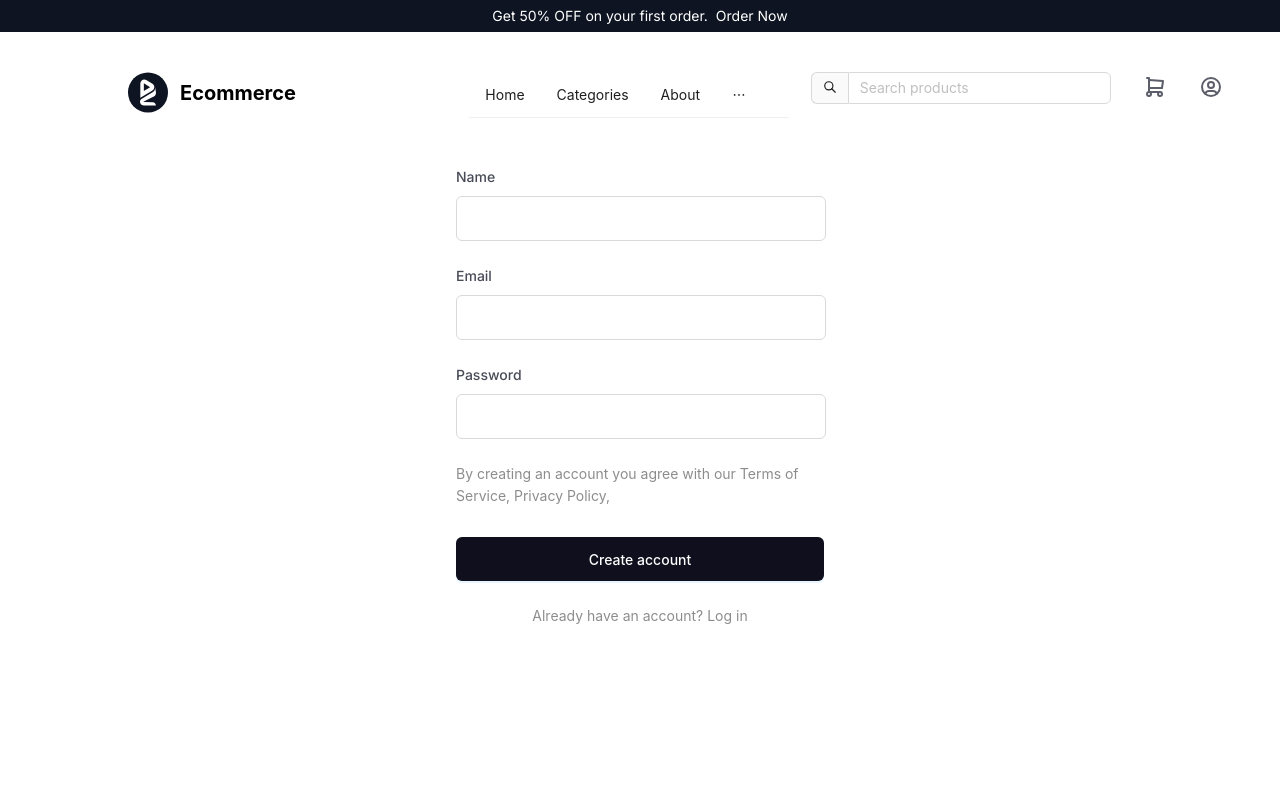
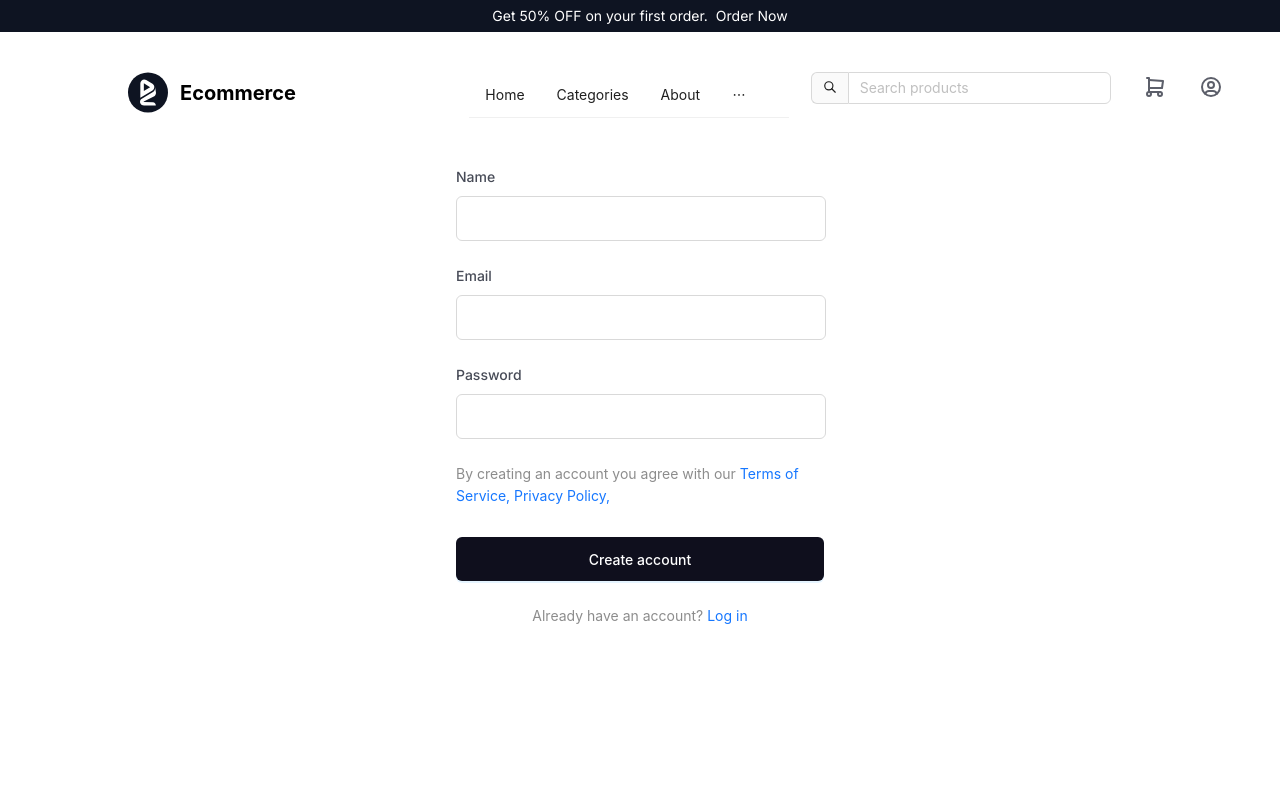
Before and after one commit to DiegoCG171/clothes-shop, a React (Vite) app: page /about in a window 1280 px wide. Shown: the top 800 px of the page. Built offline with nearby package versions, Linux system fonts and the light colour scheme.

Commit message:
Se realizo el apartado de login y estructuracion de css y conponentes

```diff
--- a/src/pages/HomePage/HeroPage.tsx
+++ b/src/components/HomePage/hero-section.tsx
@@ -1,7 +1,7 @@
 import { Row } from "antd";
-import { TextSection } from "./TextSection";
-import { ImageSection } from "./ImageSection";
-import "./HeroSection.css";
+import { TextSection } from "./text-section";
+import { ImageSection } from "./image-section";
+import "../../styles/components/hero-section/hero-section.css";
 
 export const HeroPage = () => {
     return (
--- a/src/pages/HomePage/TextSection.tsx
+++ b/src/components/HomePage/text-section.tsx
@@ -1,5 +1,5 @@
 import { Button, Col, Flex, Typography } from "antd";
-import "./TextSection.css";
+import "../../styles/components/hero-section/text-section.css";
 
 const { Title, Text } = Typography;
 
--- a/src/pages/AboutPage.tsx
+++ b/src/pages/AboutPage.tsx
@@ -1,4 +1,4 @@
-import {RegisterForm} from "./form/RegisterForm"
+import {RegisterForm} from "./RegisterForm"
 
 
 export const AboutPage = () => {
--- a/src/pages/HomePage.tsx
+++ b/src/pages/HomePage.tsx
@@ -1,6 +1,6 @@
 import { BestSellingProductList } from "../components/products/BestSellingProductList";
-import { FashionSection } from "../components/FashionSection"; //
-import { HeroPage } from "./HomePage/HeroPage";
+import { FashionSection } from "../components/FashionSection";
+import { HeroPage } from "../components/HomePage/hero-section";
 
 export const HomePage = () => {
   return (
--- a/src/pages/form/RegisterForm.tsx
+++ b/src/pages/RegisterForm.tsx
@@ -1,8 +1,7 @@
 
 import { Form, Input, Button, Typography } from 'antd';
-import './RegisterForm.css';
-
-const { Text } = Typography;
+import "../styles/components/registro/register-form.css";
+const { Text,Link } = Typography;
 
 export const RegisterForm = () => {
   return (
@@ -22,7 +21,7 @@ export const RegisterForm = () => {
 
         <div className="terms-text">
           <Text type="secondary">
-          By creating an account you agree with our Terms of Service, Privacy Policy,
+          By creating an account you agree with our <Link> Terms of Service, Privacy Policy,</Link>
           </Text>
         </div>
 
@@ -34,7 +33,7 @@ export const RegisterForm = () => {
 
         <div className="link-text ">
           <Text type="secondary">
-          Already have an account? Log in
+          Already have an account? <Link>Log in</Link>
           </Text>
         </div>
       </Form>
```
Also changed, not shown: src/components/HomePage/image-section.tsx (renamed from src/pages/HomePage/ImageSection.tsx, +4 -4 lines), src/styles/components/hero-section/hero-section.css (renamed from src/pages/HomePage/HeroSection.css), src/styles/components/hero-section/image-section.css (renamed from src/pages/HomePage/ImageSection.css), src/styles/components/hero-section/text-section.css (renamed from src/pages/HomePage/TextSection.css), src/styles/components/registro/register-form.css (renamed from src/pages/form/RegisterForm.css).
